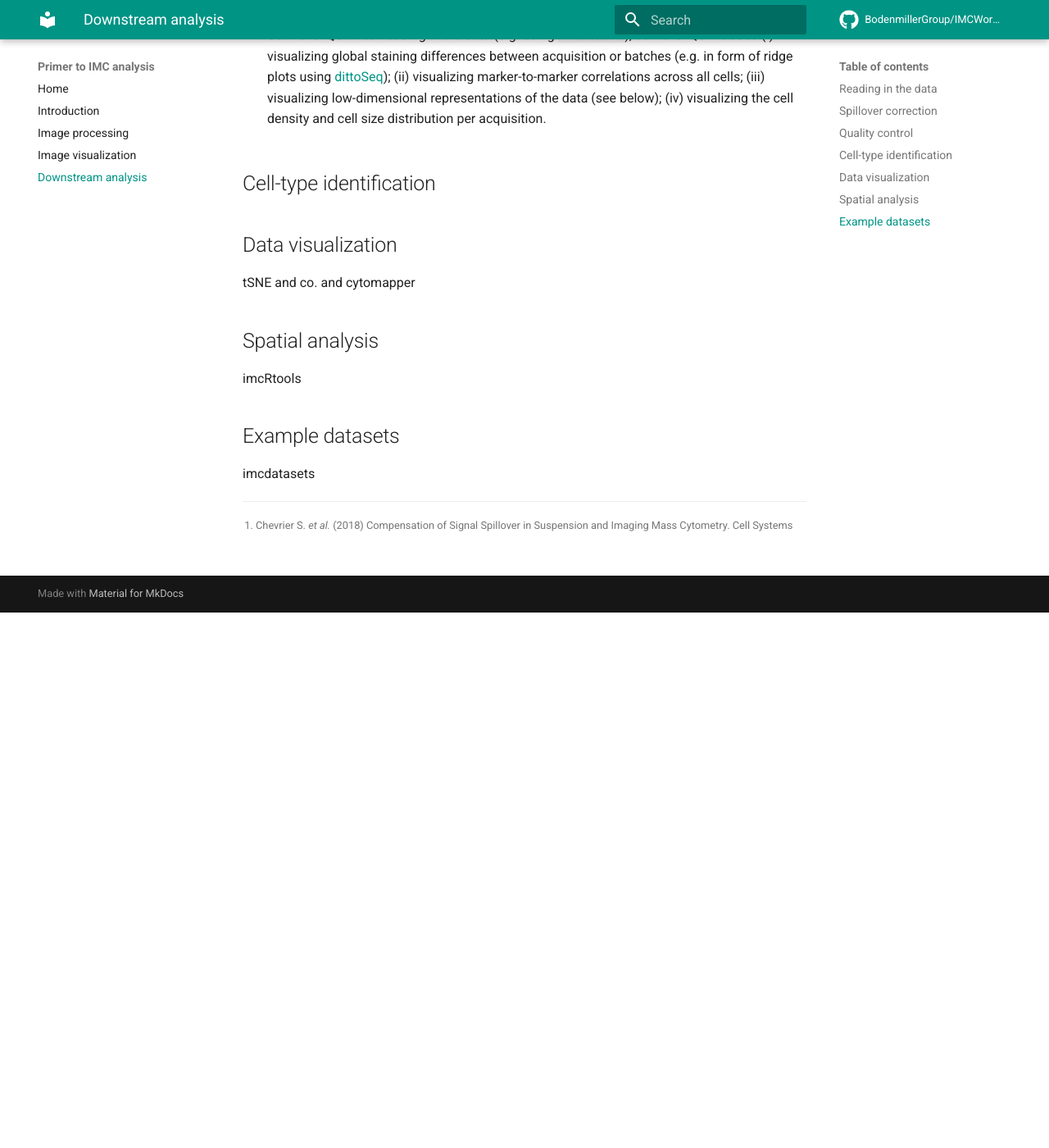
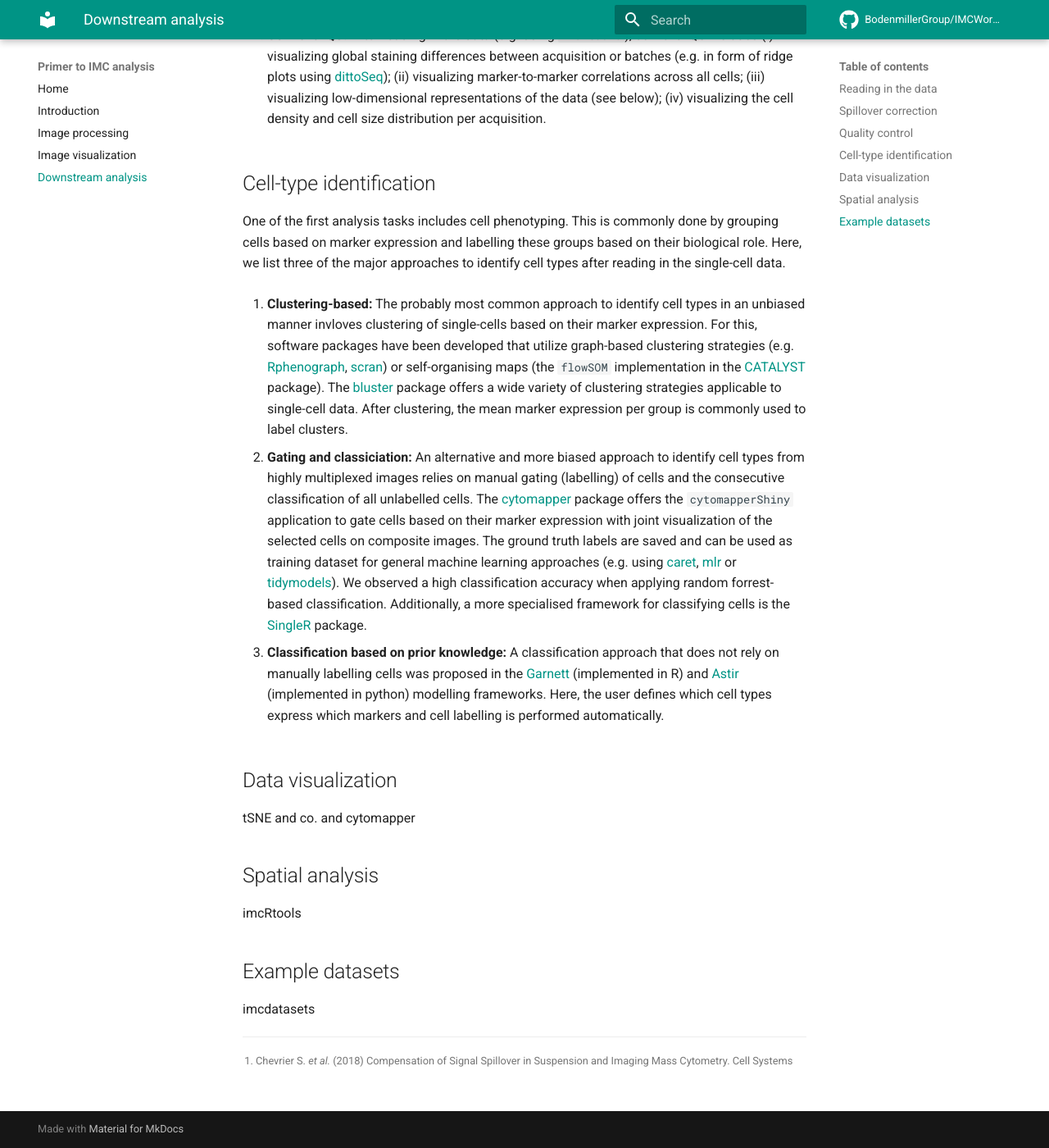
Before and after one commit to BodenmillerGroup/IMCWorkflow, an MkDocs documentation site: the page built from docs/analysis.md, in a window 1280 px wide and 1400 px high, scrolled down 1472 px. Shown: the whole window at 82% size. Built offline with MkDocs 1.6.1 and Material for MkDocs 9.7.7, drawn with Linux system fonts in a browser that asks for light colours; comment, search, counter and statistics services are not loaded; before the commit the page ends 2219 px from its top, so only the background shows below that.

Commit message:
Finished cell typing section

```diff
--- a/docs/analysis.md
+++ b/docs/analysis.md
@@ -40,6 +40,16 @@ Broadly speaking, there are two levels of data quality control:
 
 ## Cell-type identification
 
+One of the first analysis tasks includes cell phenotyping.
+This is commonly done by grouping cells based on marker expression and labelling these groups based on their biological role.
+Here, we list three of the major approaches to identify cell types after reading in the single-cell data.
+
+1. **Clustering-based:** The probably most common approach to identify cell types in an unbiased manner invloves clustering of single-cells based on their marker expression. For this, software packages have been developed that utilize graph-based clustering strategies (e.g. [Rphenograph](https://github.com/JinmiaoChenLab/Rphenograph), [scran](https://bioconductor.org/packages/release/bioc/vignettes/scran/inst/doc/scran.html#5_Graph-based_clustering)) or self-organising maps (the `flowSOM` implementation in the [CATALYST](https://bioconductor.org/packages/release/bioc/vignettes/CATALYST/inst/doc/differential.html#cluster-flowsom-clustering-consensusclusterplus-metaclustering) package). The [bluster](https://www.bioconductor.org/packages/release/bioc/html/bluster.html) package offers a wide variety of clustering strategies applicable to single-cell data. After clustering, the mean marker expression per group is commonly used to label clusters.
+
+2. **Gating and classiciation:** An alternative and more biased approach to identify cell types from highly multiplexed images relies on manual gating (labelling) of cells and the consecutive classification of all unlabelled cells. The [cytomapper](https://www.bioconductor.org/packages/release/bioc/vignettes/cytomapper/inst/doc/cytomapper.html#12_Gating_cells_on_images) package offers the `cytomapperShiny` application to gate cells based on their marker expression with joint visualization of the selected cells on composite images. The ground truth labels are saved and can be used as training dataset for general machine learning approaches (e.g. using [caret](https://topepo.github.io/caret/index.html), [mlr](https://mlr.mlr-org.com/) or [tidymodels](https://www.tidymodels.org/)). We observed a high classification accuracy when applying random forrest-based classification. Additionally, a more specialised framework for classifying cells is the [SingleR](https://bioconductor.org/packages/release/bioc/html/SingleR.html) package.
+
+3. **Classification based on prior knowledge:** A classification approach that does not rely on manually labelling cells was proposed in the [Garnett](https://cole-trapnell-lab.github.io/garnett/docs/) (implemented in R) and [Astir](https://astir.readthedocs.io/en/latest/index.html) (implemented in python) modelling frameworks. Here, the user defines which cell types express which markers and cell labelling is performed automatically.
+
 ## Data visualization
 
 tSNE and co. and cytomapper
```
